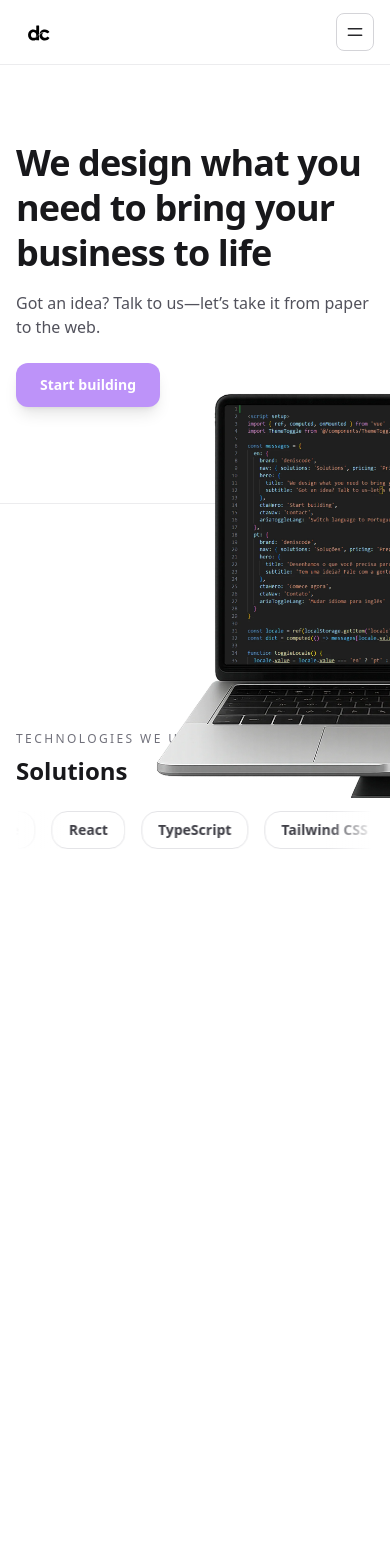
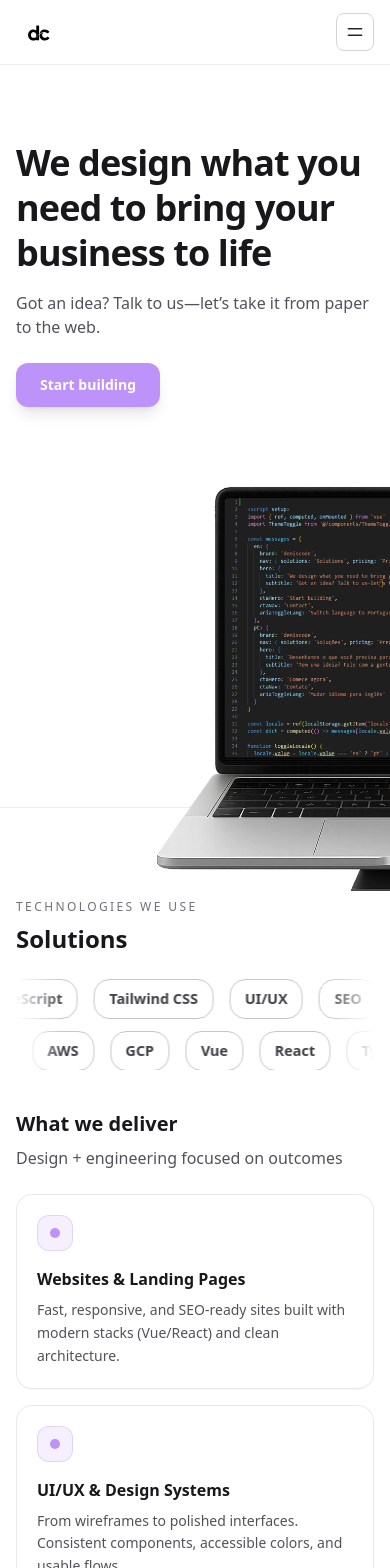
Before and after one commit to denisfelipe93/cooming-soon-deniscode, a Vue app in the folder deniscode/deniscode/: page / in a window 390 px wide. Shown: the top 1568 px of the page. Before the commit the page ends 889 px from the top, so only its background shows below. Built offline with nearby package versions, Linux system fonts and the light colour scheme.

Commit message:
criacao do section solution

```diff
--- a/deniscode/deniscode/src/components/Hero.vue
+++ b/deniscode/deniscode/src/components/Hero.vue
@@ -138,12 +138,16 @@
 }
 
 @media (max-width: 640px){
-   /* Moldura / Janela de corte (fica DENTRO da viewport) */
+   #home{
+    min-height: 88svh;                  /* usa svh p/ evitar barra de URL “comer” altura */
+    padding-bottom: clamp(2rem, 8vh, 3.5rem);
+  }
+
   .laptop{
     position: absolute;
     top: auto;
     right: 0;                     /* <<< sem valor negativo! mantém a moldura dentro */
-    bottom: -35vh;                  /* ajuste fino: ↑ sobe / ↓ desce o conjunto */
+    bottom: -10vh;                  /* ajuste fino: ↑ sobe / ↓ desce o conjunto */
     width:  clamp(360px, 92vw, 600px);
     height: clamp(340px, 50vh, 520px); /* janela alta = não corta topo/base */
     overflow: hidden;             /* corta o que “vaza” da imagem (apenas direita) */
--- a/deniscode/deniscode/src/components/SolutionsSection.vue
+++ b/deniscode/deniscode/src/components/SolutionsSection.vue
@@ -1,23 +1,106 @@
 <!-- src/components/SolutionsSection.vue -->
 <script setup>
-import { computed } from 'vue'
+import { ref, computed, onMounted, onUnmounted } from 'vue'
 import { useLocale } from '@/composables/useLocale.js'
 
 const messages = {
   en: {
     title: 'Solutions',
     kicker: 'Technologies we use',
+    pillarTitle: 'What we deliver',
+    pillarSubtitle: 'Design + engineering focused on outcomes',
+    cta: 'Request a proposal',
+    aria: {
+      techRegion: 'Technology carousel',
+      techRow1: 'Technology carousel row 1',
+      techRow2: 'Technology carousel row 2'
+    },
+    pillars: [
+      {
+        id: 'sites',
+        title: 'Websites & Landing Pages',
+        desc: 'Fast, responsive, and SEO-ready sites built with modern stacks (Vue/React) and clean architecture.'
+      },
+      {
+        id: 'uiux',
+        title: 'UI/UX & Design Systems',
+        desc: 'From wireframes to polished interfaces. Consistent components, accessible colors, and usable flows.'
+      },
+      {
+        id: 'ecom',
+        title: 'Stores & Payments',
+        desc: 'Checkout flows, integrations, and scalable catalogs—focused on conversion and performance.'
+      },
+      {
+        id: 'perf',
+        title: 'Performance & SEO',
+        desc: 'Lighthouse and Core Web Vitals first. Code splitting, image strategy, metadata, and structured data.'
+      },
+      {
+        id: 'cloud',
+        title: 'Cloud & Infrastructure',
+        desc: 'Deploys, CDN, CI/CD, observability and security on AWS/GCP/Vercel/Netlify aligned with best practices.'
+      },
+      {
+        id: 'support',
+        title: 'Care & Iteration',
+        desc: 'Roadmaps, A/B tests, analytics, and continuous improvements guided by real usage and results.'
+      }
+    ]
   },
   pt: {
     title: 'Soluções',
     kicker: 'Tecnologias que utilizamos',
-  },
+    pillarTitle: 'O que entregamos',
+    pillarSubtitle: 'Design + engenharia focados em resultado',
+    cta: 'Solicitar proposta',
+    aria: {
+      techRegion: 'Carrossel de tecnologias',
+      techRow1: 'Carrossel de tecnologias linha 1',
+      techRow2: 'Carrossel de tecnologias linha 2'
+    },
+    pillars: [
+      {
+        id: 'sites',
+        title: 'Websites & Landing Pages',
+        desc: 'Sites rápidos, responsivos e prontos para SEO com stacks modernos (Vue/React) e arquitetura limpa.'
+      },
+      {
+        id: 'uiux',
+        title: 'UI/UX & Design System',
+        desc: 'Do wireframe à interface final. Componentes consistentes, cores acessíveis e fluxos realmente usáveis.'
+      },
+      {
+        id: 'ecom',
+        title: 'Lojas & Pagamentos',
+        desc: 'Checkout, integrações e catálogos escaláveis—foco em conversão e performance.'
+      },
+      {
+        id: 'perf',
+        title: 'Performance & SEO',
+        desc: 'Lighthouse e Core Web Vitals em 1º lugar. Code splitting, imagens otimizadas, metadata e dados estruturados.'
+      },
+      {
+        id: 'cloud',
+        title: 'Cloud & Infraestrutura',
+        desc: 'Deploys, CDN, CI/CD, observabilidade e segurança em AWS/GCP/Vercel/Netlify com boas práticas.'
+      },
+      {
+        id: 'support',
+        title: 'Suporte & Iteração',
+        desc: 'Roadmaps, testes A/B, analytics e melhorias contínuas guiadas por uso real e resultados.'
+      }
+    ]
+  }
 }
 
 const { locale } = useLocale()
 const dict = computed(() => messages[locale.value])
 
-// Itens do carrossel: se quiser trocar texto por logo, adicione imgSrc (SVG/PNG/WebP)
+/** ====== Ticker (labels ou logos) ======
+ * Para usar logos, adicione imgSrc: '@/assets/tech/vue.svg' (exemplo)
+ * e opcionalmente alt. Quando houver imgSrc, o <img> aparece; senão, renderiza label.
+ */
 const items = [
   { label: 'Vue' },
   { label: 'React' },
@@ -28,21 +111,39 @@
   { label: 'Node.js' },
   { label: 'Vite' },
   { label: 'AWS' },
-  { label: 'GCP' },
+  { label: 'GCP' }
 ]
 
-// Duplico pra criar loop contínuo
-const track = [...items, ...items]
+// duplico para 200% de largura; a animação desliza 50%
+const loop = computed(() => [...items, ...items])
+
+// pausa a animação quando a section sai do viewport
+const root = ref(null)
+const isPaused = ref(false)
+let cleanup = null
+
+function mountIO () {
+  if (!root.value) return
+  const io = new IntersectionObserver(([entry]) => {
+    isPaused.value = !entry.isIntersecting
+  }, { threshold: 0.2 })
+  io.observe(root.value)
+  return () => io.disconnect()
+}
+
+onMounted(() => { cleanup = mountIO() })
+onUnmounted(() => { if (cleanup) cleanup() })
 </script>
 
 <template>
   <section
     id="solutions"
-    class="solutions relative isolate border-t border-zinc-200/70 dark:border-white/10
-           bg-white dark:bg-zinc-950"
+    ref="root"
+    class="solutions relative isolate border-t border-zinc-200/70 dark:border-white/10 bg-white dark:bg-zinc-950"
+    style="--accent:#BD93F9; --pt-mobile:8vh;"
   >
     <div class="mx-auto max-w-7xl px-4 sm:px-6 lg:px-8">
-      <!-- cabeçalho mínimo -->
+      <!-- Cabeçalho mínimo -->
       <div class="pt-6 sm:pt-10">
         <p class="text-xs uppercase tracking-[0.2em] text-zinc-500 dark:text-zinc-400">
           {{ dict.kicker }}
@@ -52,65 +153,173 @@
         </h2>
       </div>
 
-      <!-- marquee / carrossel de logos -->
+      <!-- ===== Parte 1: Ticker de tecnologias (duas linhas) ===== -->
       <div
         class="marquee group relative mt-6 sm:mt-8 select-none"
-        aria-label="Carrossel de tecnologias"
+        :class="{ 'is-paused': isPaused }"
+        :aria-label="dict.aria.techRegion"
         role="region"
       >
-        <!-- fade nas bordas -->
-        <div class="pointer-events-none absolute inset-y-0 left-0 w-12 sm:w-24 z-10
-                    bg-gradient-to-r from-white dark:from-zinc-950 to-transparent"></div>
-        <div class="pointer-events-none absolute inset-y-0 right-0 w-12 sm:w-24 z-10
-                    bg-gradient-to-l from-white dark:from-zinc-950 to-transparent"></div>
+        <!-- fades nas bordas -->
+        <div
+          class="pointer-events-none absolute inset-y-0 left-0 w-12 sm:w-24 z-10
+                 bg-gradient-to-r from-white dark:from-zinc-950 to-transparent">
+        </div>
+        <div
+          class="pointer-events-none absolute inset-y-0 right-0 w-12 sm:w-24 z-10
+                 bg-gradient-to-l from-white dark:from-zinc-950 to-transparent">
+        </div>
 
-        <ul class="track flex items-center gap-4 sm:gap-6 will-change-transform"
-            aria-live="off">
-          <li v-for="(it, idx) in track" :key="idx"
-              class="shrink-0 rounded-2xl border border-zinc-200 dark:border-white/10
-                     bg-white/80 dark:bg-white/5 backdrop-blur
-                     px-4 py-2 sm:px-6 sm:py-3
-                     text-sm sm:text-base font-semibold
-                     text-zinc-700 dark:text-zinc-200
-                     shadow-[0_1px_0_0_rgba(0,0,0,0.02)]">
-            <!-- Se quiser imagem:
-                 <img :src="it.imgSrc" :alt="it.label" class="h-6 w-auto" />
-            -->
-            {{ it.label }}
+        <!-- Linha 1 (vai para a esquerda) -->
+        <ul
+          class="loop loop-l flex items-center gap-4 sm:gap-6 will-change-transform"
+          :aria-label="dict.aria.techRow1"
+          aria-live="off"
+        >
+          <li
+            v-for="(it, idx) in loop"
+            :key="'l1-' + idx + (it.label || it.alt)"
+            class="pill shrink-0"
+            :aria-hidden="idx >= loop.length / 2"
+          >
+            <template v-if="it.imgSrc">
+              <img :src="it.imgSrc" :alt="it.alt || it.label" class="h-6 w-auto" />
+            </template>
+            <template v-else>
+              {{ it.label }}
+            </template>
           </li>
         </ul>
+
+        <!-- Linha 2 (vai para a direita) -->
+        <ul
+          class="loop loop-r mt-3 sm:mt-4 flex items-center gap-4 sm:gap-6 will-change-transform"
+          :aria-label="dict.aria.techRow2"
+          aria-live="off"
+        >
+          <li
+            v-for="(it, idx) in loop"
+            :key="'l2-' + idx + (it.label || it.alt)"
+            class="pill shrink-0"
+            :aria-hidden="idx >= loop.length / 2"
+          >
+            <template v-if="it.imgSrc">
+              <img :src="it.imgSrc" :alt="it.alt || it.label" class="h-6 w-auto" />
+            </template>
+            <template v-else>
+              {{ it.label }}
+            </template>
+          </li>
+        </ul>
+      </div>
+
+      <!-- ===== Parte 2: Grade de soluções ===== -->
+      <div class="mt-10 sm:mt-14">
+        <div class="max-w-2xl">
+          <h3 class="text-xl md:text-2xl font-bold text-zinc-900 dark:text-zinc-50">
+            {{ dict.pillarTitle }}
+          </h3>
+          <p class="mt-2 text-zinc-600 dark:text-zinc-400">
+            {{ dict.pillarSubtitle }}
+          </p>
+        </div>
+
+        <div class="mt-6 sm:mt-8 grid sm:grid-cols-2 lg:grid-cols-3 gap-4 sm:gap-6 lg:gap-8">
+          <article
+            v-for="p in dict.pillars"
+            :key="p.id"
+            class="rounded-2xl border border-zinc-200/80 dark:border-white/10 bg-white/80 dark:bg-white/5 backdrop-blur
+                   shadow-[0_1px_0_0_rgba(0,0,0,0.03)] hover:shadow-[0_6px_20px_-6px_rgba(0,0,0,0.1)]
+                   transition-all duration-300"
+          >
+            <div class="p-5 sm:p-6">
+              <!-- Icone/Accent -->
+              <div class="h-9 w-9 rounded-xl bg-[var(--accent)]/15 dark:bg-[var(--accent)]/20
+                          border border-[var(--accent)]/30 flex items-center justify-center mb-4">
+                <div class="h-2.5 w-2.5 rounded-[6px] rotate-45 bg-[var(--accent)]"></div>
+              </div>
+
+              <h4 class="text-base md:text-lg font-semibold text-zinc-900 dark:text-zinc-50">
+                {{ p.title }}
+              </h4>
+              <p class="mt-2 text-sm text-zinc-600 dark:text-zinc-400 leading-relaxed">
+                {{ p.desc }}
+              </p>
+            </div>
+          </article>
+        </div>
+
+        <div class="mt-8">
+          <a
+            href="#contact"
+            class="inline-flex items-center rounded-xl px-5 py-3 text-sm font-semibold
+                   bg-[var(--accent)] text-white shadow-lg hover:opacity-95 transition
+                   dark:bg-white dark:text-zinc-900"
+          >
+            {{ dict.cta }}
+          </a>
+        </div>
       </div>
     </div>
   </section>
 </template>
 
 <style scoped>
-/* Espaço superior no mobile para “encaixar” com a base do laptop vazando do hero */
-.solutions{
-  /* ajuste fino: diminua para encostar mais nas bordas do laptop */
-  --pt-mobile: 24vh; /* entre 18vh e 30vh costuma ficar bom com bottom:-35vh no hero */
-  padding-top: 1.25rem; /* default desktop */
+/* ===== Espaçamento para “encaixar” o laptop do Hero no mobile ===== */
+.solutions {
+  padding-top: 1.25rem; /* desktop */
   padding-bottom: 2.5rem;
 }
-@media (max-width: 640px){
-  .solutions{ padding-top: var(--pt-mobile); }
+@media (max-width: 640px) {
+  .solutions { padding-top: var(--pt-mobile, 24vh); }
 }
 
-/* ===== Marquee ===== */
-.marquee{
-  overflow: hidden;
+/* ===== Pills (itens do ticker) ===== */
+.pill {
+  border-radius: 1rem;
+  border: 1px solid color-mix(in oklab, #e4e4e7 90%, black 10%);
+  background: color-mix(in oklab, white 85%, transparent);
+  color: #3f3f46; /* zinc-700 */
+  padding: .5rem .9rem;
+  font-weight: 600;
+  font-size: .95rem;
+  box-shadow: 0 1px 0 rgba(0,0,0,.02);
 }
-.track{
-  animation: marquee 22s linear infinite;
-}
-.group:hover .track{ animation-play-state: paused; }
-
-@media (prefers-reduced-motion: reduce){
-  .track{ animation: none; }
+:where(html.dark) .pill {
+  border-color: color-mix(in oklab, white 12%, transparent);
+  background: color-mix(in oklab, white 6%, transparent);
+  color: #e4e4e7; /* zinc-200 */
 }
 
-@keyframes marquee{
+/* ===== Ticker (duas linhas, direções opostas) ===== */
+.marquee { overflow: hidden; }
+.group:hover .loop { animation-play-state: paused; }
+.is-paused .loop { animation-play-state: paused; }
+
+.loop {
+  width: max-content;
+  /* Durações independentes por linha (ajuste fino) */
+}
+.loop-l { animation: marquee-left var(--d1, 22s) linear infinite; }
+.loop-r { animation: marquee-right var(--d2, 28s) linear infinite; }
+
+@keyframes marquee-left {
   0%   { transform: translateX(0); }
   100% { transform: translateX(-50%); }
 }
+@keyframes marquee-right {
+  0%   { transform: translateX(-50%); }
+  100% { transform: translateX(0); }
+}
+
+/* Respeita preferências do usuário: sem animação => vira scroll horizontal */
+@media (prefers-reduced-motion: reduce) {
+  .loop { animation: none !important; }
+  .marquee { overflow-x: auto; -webkit-overflow-scrolling: touch; }
+}
+
+/* Pequeno ajuste tipográfico nas pills */
+@media (max-width: 480px) {
+  .pill { font-size: .9rem; }
+}
 </style>
```
